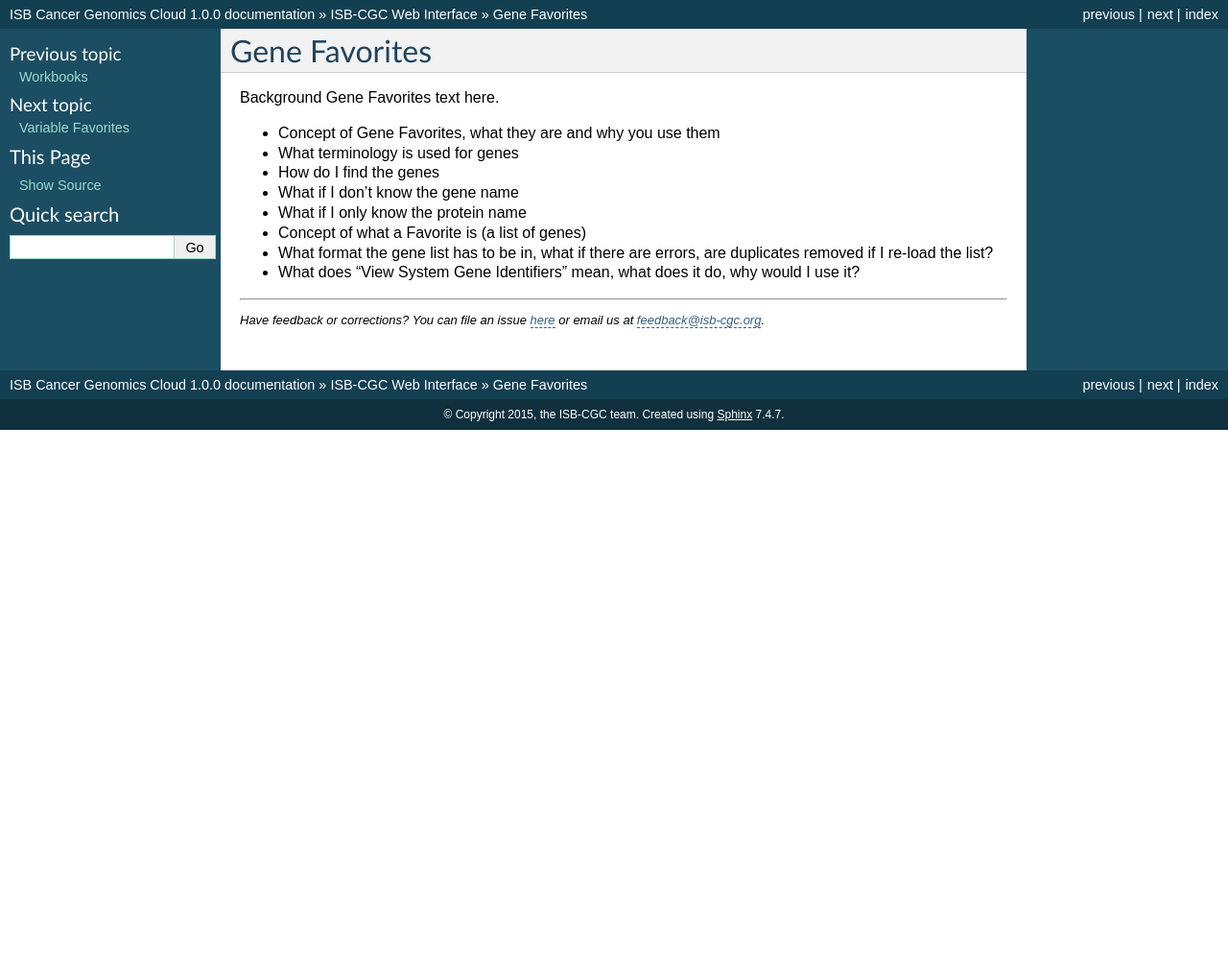
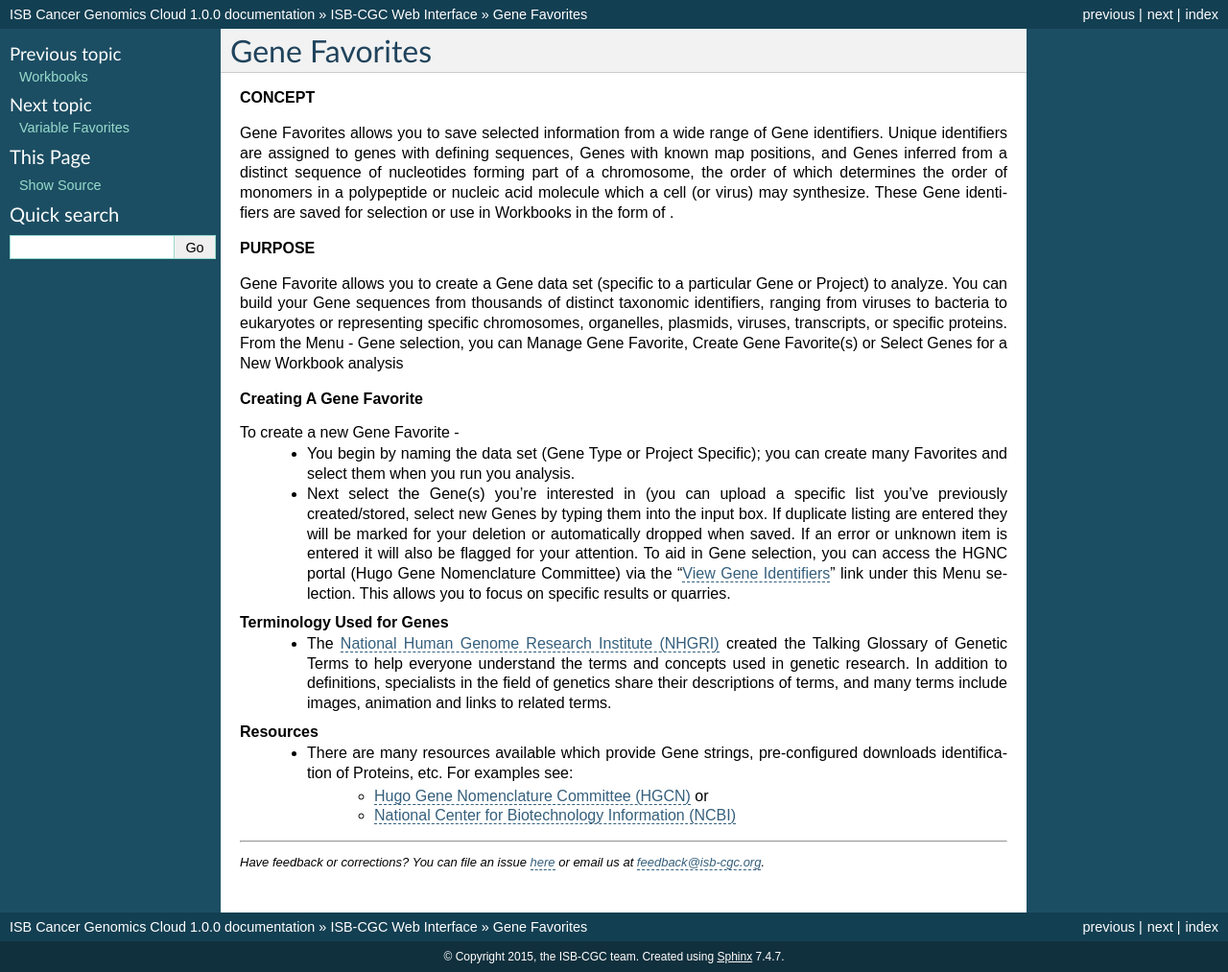
Before and after one commit to isb-cgc/readthedocs, a Sphinx documentation site: the page built from docs/source/sections/webapp/Gene-Favorites.rst, in a window 1280 px wide and 1013 px high. Shown: the whole window at 96% size. Built offline with Sphinx 7.4.7, drawn with Linux system fonts in a browser that asks for light colours.

Commit message:
Update Gene-Favorites.rst
Updated

```diff
--- a/docs/source/sections/webapp/Gene-Favorites.rst
+++ b/docs/source/sections/webapp/Gene-Favorites.rst
@@ -1,14 +1,25 @@
-*******************
+****************
 Gene Favorites
-*******************
+****************
+**CONCEPT**
 
-Background Gene Favorites text here.
+Gene Favorites allows you to save selected information from a wide range of Gene identifiers. Unique identifiers are assigned to genes with defining sequences, Genes with known map positions, and Genes inferred from a distinct sequence of nucleotides forming part of a chromosome, the order of which determines the order of monomers in a polypeptide or nucleic acid molecule which a cell (or virus) may synthesize. These Gene identifiers are saved for selection or use in Workbooks in the form of .
 
-* Concept of Gene Favorites, what they are and why you use them
-* What terminology is used for genes
-* How do I find the genes
-* What if I don’t know the gene name
-* What if I only know the protein name
-* Concept of what a Favorite is (a list of genes)
-* What format the gene list has to be in, what if there are errors, are duplicates removed if I re-load the list?
-* What does “View System Gene Identifiers” mean, what does it do, why would I use it?
+**PURPOSE**
+
+Gene Favorite allows you to create a Gene data set (specific to a particular Gene or Project) to analyze. You can build your Gene sequences from thousands of distinct taxonomic identifiers, ranging from viruses to bacteria to eukaryotes or representing specific chromosomes, organelles, plasmids, viruses, transcripts, or specific proteins. From the Menu - Gene selection, you can Manage Gene Favorite, Create Gene Favorite(s) or Select Genes for a New Workbook analysis
+
+**Creating A Gene Favorite**
+
+To create a new Gene Favorite -
+  *  You begin by naming the data set (Gene Type or Project Specific); you can create many Favorites and select them when you run you analysis.
+  *  Next select the Gene(s) you’re interested in (you can upload a specific list you’ve previously created/stored, select new Genes by typing them into the input box.  If duplicate listing are entered they will be marked for your deletion or automatically dropped when saved.  If an error or unknown item is entered it will also be flagged for your attention.  To aid in Gene selection, you can access the HGNC portal (Hugo Gene Nomenclature Committee) via the "`View Gene Identifiers <http://www.genenames.org/>`_" link under this Menu selection. This allows you to focus on specific results or quarries.
+
+**Terminology Used for Genes**
+  * The `National Human Genome Research Institute (NHGRI) <http://www.genome.gov/glossary/index.cfm>`_ created the Talking Glossary of Genetic Terms to help everyone understand the terms and concepts used in genetic research.  In addition to definitions, specialists in the field of genetics share their descriptions of terms, and many terms include images, animation and links to related terms.
+
+**Resources**
+  * There are many resources available which provide Gene strings, pre-configured downloads identification of Proteins, etc. For examples see:
+     * `Hugo Gene Nomenclature Committee (HGCN) <http://www.genenames.org>`_  or
+
+     * `National Center for Biotechnology Information (NCBI) <http://www.ncbi.nlm.nih.gov>`_
```
